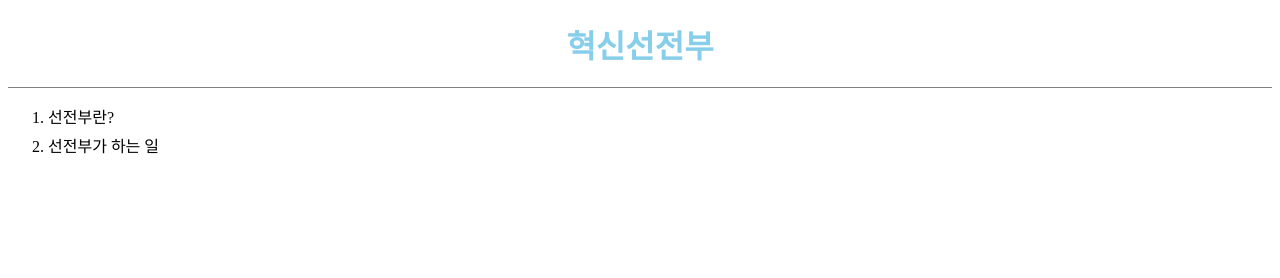
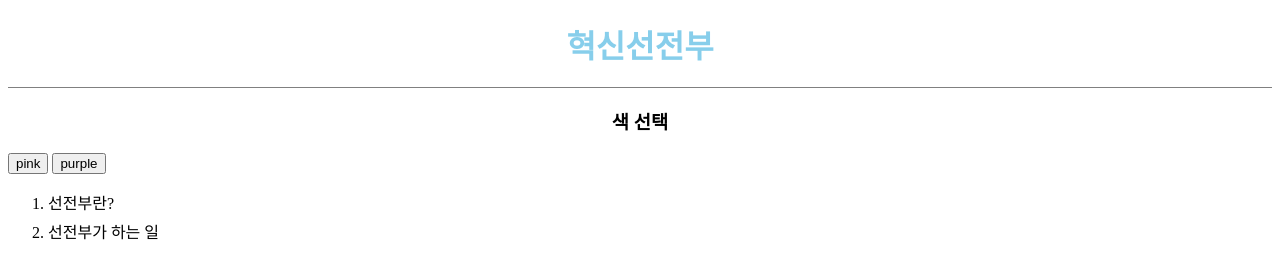
Before and after one commit to angel-minji/-, a plain HTML site: page index.html in a window 1280 px wide. Drawn offline with Linux system fonts and the light colour scheme.

Commit message:
2차 수정

```diff
--- a/index.html
+++ b/index.html
@@ -7,6 +7,15 @@
 </head>
 <body>
   <a href="index.html" title="main"><h1>혁신선전부</h1></a>
+  <h3>색 선택</h3>
+  <input type="button"value="pink" onclick="
+  document.querySelector('body').style.background ='pink';
+  document.querySelector('body').style.color ='darkblue';
+  ">
+  <input type="button"value="purple" onclick="
+  document.querySelector('body').style.background ='purple';
+  document.querySelector('body').style.color ='white';
+  ">
   <ol>
     <a href="def.html" title="definition"><li>선전부란?</li></a>
     <a href="work.html" title="work"><li>선전부가 하는 일</li></a>
--- a/style.css
+++ b/style.css
@@ -11,6 +11,9 @@ h1{
 }
 h2{
   color : pink;
+}
+h3{
+  text-align: center;
 }
 #content{
   padding: 15px;
```
Also changed, not shown: 건의함.html (+2 -1 lines).
